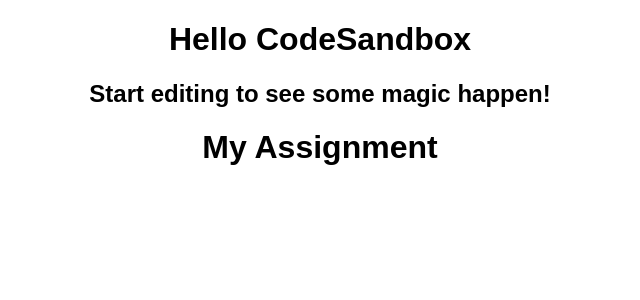
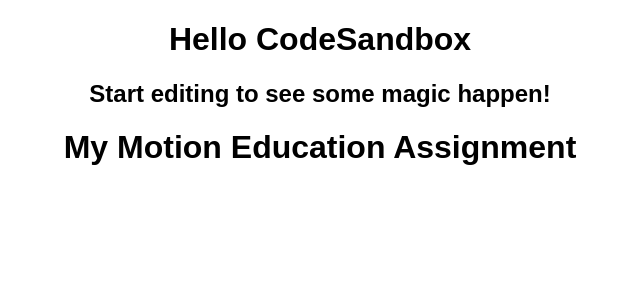
Before and after one commit to kalpana123-1/motion_assignment, a React (Create React App) app: page / in a window 1280 px wide. Shown: the top 300 px of the page, without its empty margins (320-960 px from the left). Built offline with nearby package versions, Linux system fonts and the light colour scheme.

Commit message:
update of motion education assignment

```diff
--- a/src/App.js
+++ b/src/App.js
@@ -5,7 +5,7 @@
     <div className="App">
       <h1>Hello CodeSandbox</h1>
       <h2>Start editing to see some magic happen!</h2>
-      <h1>My Assignment</h1>
+      <h1>My Motion Education Assignment</h1>
     </div>
   );
 }
```
